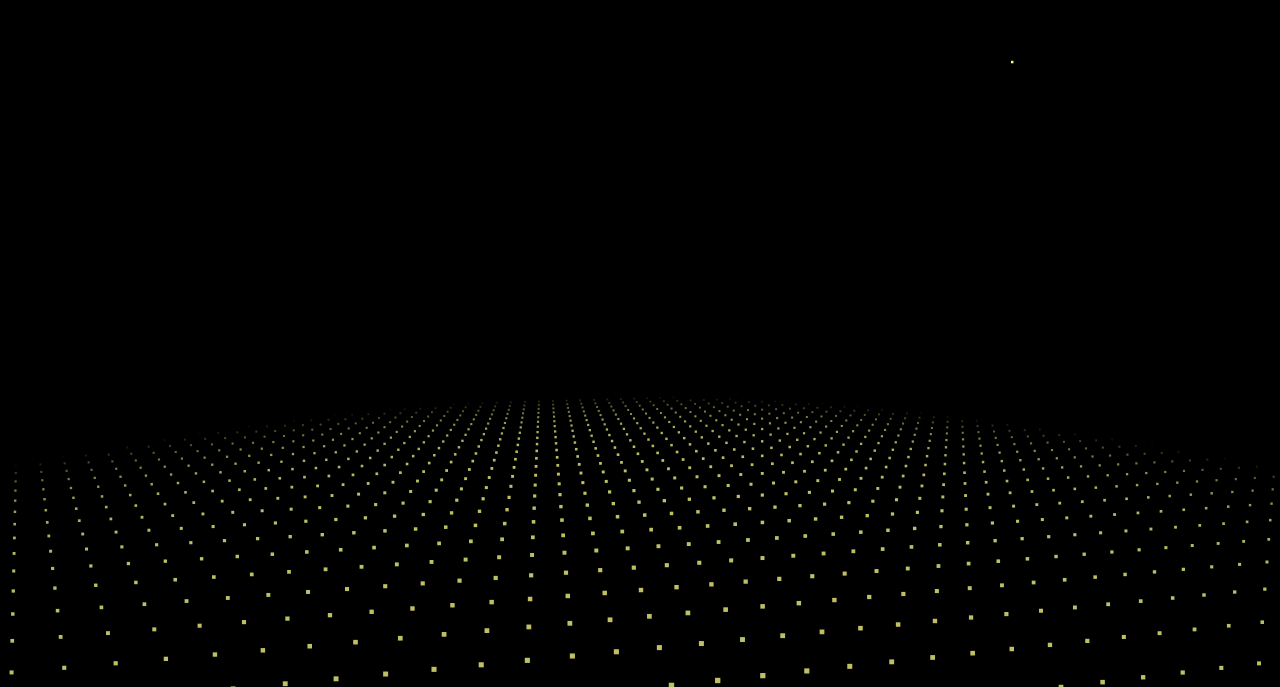
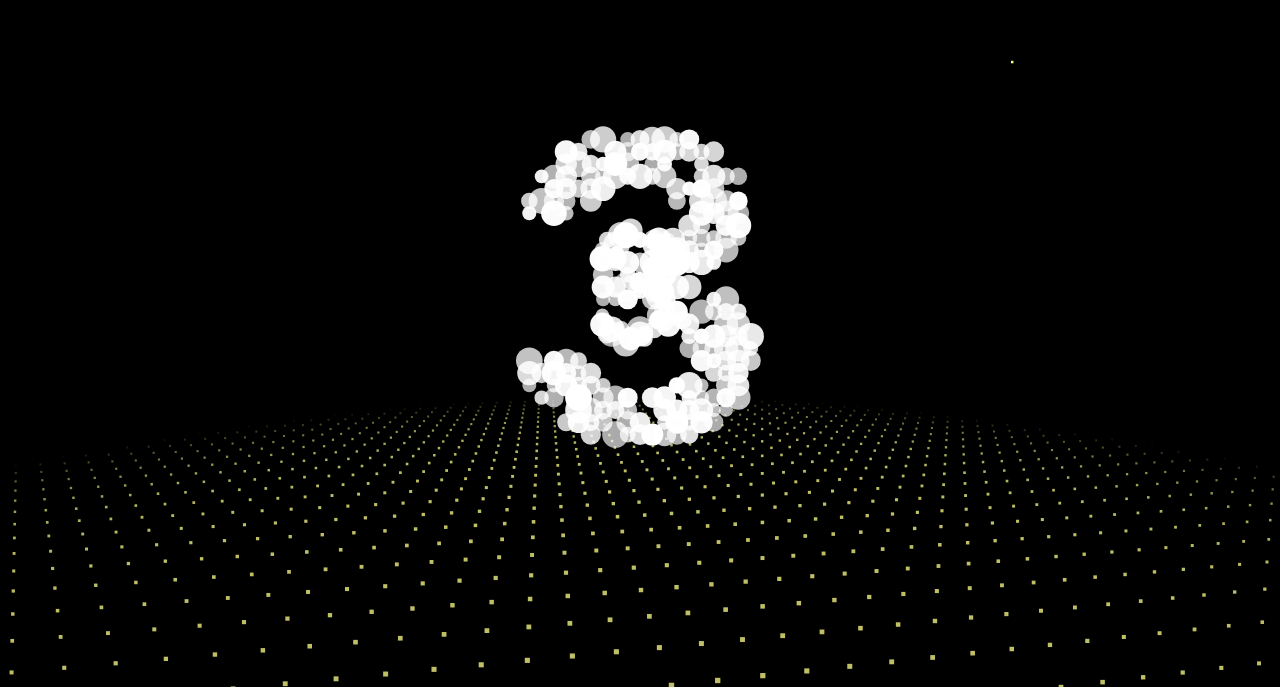
Before and after one commit to yihang666/yihang666.github.io, a plain HTML site: page happeBirthday.html in a window 1280 px wide. Shown: the part 113-800 px from the top of the page. Drawn offline with Linux system fonts and the light colour scheme; animation ran at ten frames a second.

Commit message:
Update happeBirthday.html

```diff
--- a/happeBirthday.html
+++ b/happeBirthday.html
@@ -316,7 +316,7 @@ window.addEventListener("resize",()=>{
 initVars();
 frame();
 </script>
-<script src="js/index.js"></script>
+<script src="js/happeBirthday.js"></script>
 
 </body>
 </html>
```
